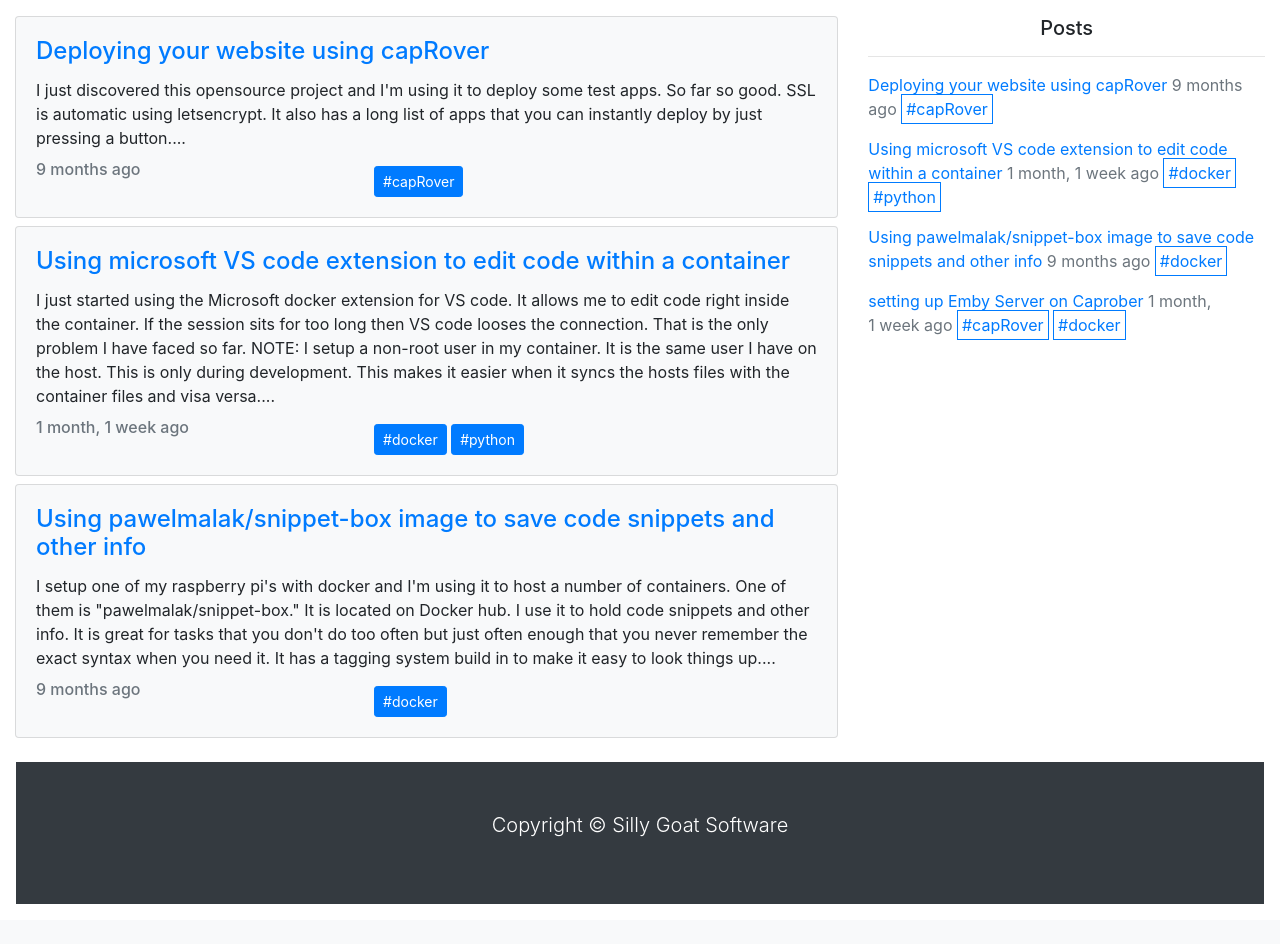
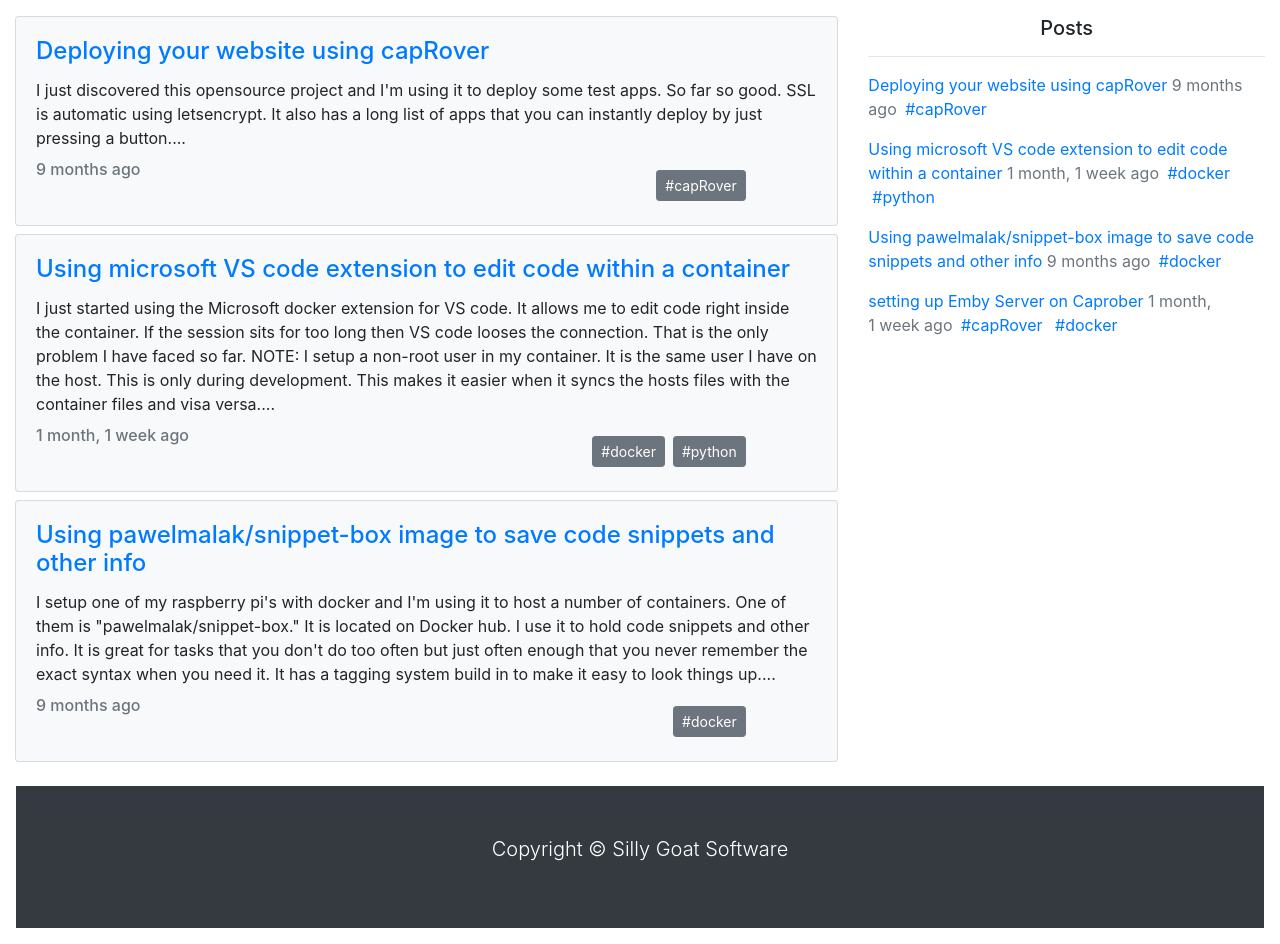
Before and after one commit to rickmmrr/silly-goat-blog, a Django app: page / in a window 1280 px wide. Shown: the part 56-1000 px from the top of the page. Before the commit the page ends 960 px from the top, so only its background shows below. Run offline with Django 4.2, Linux system fonts and the light colour scheme; data comes from the database, SQL or seed files in the repository; some libraries are stand-ins or nearby versions.

Commit message:
fixed the tag styling

```diff
--- a/templates/index.html
+++ b/templates/index.html
@@ -2,33 +2,6 @@
 
 {% block content %}
 <!-- Main Content-->
-<!-- <div class="container px-4 px-lg-5 bg-secondary">
-    <div class="row gx-4 gx-lg-5 justify-content-center">
-        <div class="col-md-10 col-lg-8 col-xl-7">
-            #Post preview
-            {% for obj in object_list %}
-            <div class="post-preview">
-                <a href="{% url 'post' obj.pk %}">
-                    <h3 class="post-title">{{ obj.title }}</h2>
-                    <h4 class="post-subtitle">{{ obj.intro }}...</h3>
-                </a>
-                <p class="post-meta">
-                    Posted by
-                    <a href="#!">{{ obj.author }}</a>
-                    {{ obj.updated_at|timesince }} ago
-                </p>
-            </div>
-            #Divider
-            <hr class="my-4" />
-            {% endfor %}
-
-            #Pager
-            <div class="d-flex justify-content-end mb-4"><a class="btn btn-primary text-uppercase" href="#!">Older Posts
-                    →</a></div>
-        </div>
-    </div>
-</div> -->
-
 <main>
     <div class="container-fluid">
         <div class="row">
@@ -46,38 +19,19 @@
 
                         <div class="row">
                             <div class="col-5"><h6 class="text-muted card-subtitle mb-2">{{ obj.updated_at|timesince }} ago</h6></div>
-                            <div class="col-6 ">
+                            <div class="col-6">
+                                <div class="d-grid gap-2 d-md-flex justify-content-md-end">
                                 {% for tag in obj.categories.all %}
                                 <span><!-- <a href="{% url 'tag_view' tag %}" class="text-black border border-primary p-1">#{{ tag }}</a> -->
-                                    <a class="btn btn-primary btn-sm" href="{% url 'tag_view' tag %}" role="button">#{{ tag }}</a></span>
-                                {% endfor %}</div>
+                                    <a class="btn btn-secondary btn-sm m-sm-1" href="{% url 'tag_view' tag %}" role="button">#{{ tag }}</a></span>
+                                {% endfor %}
+                                </div>
+                            </div>
                         </div>
-
-
-
-                        <!-- <h6 class="text-muted card-subtitle mb-2">{{ obj.updated_at|timesince }} ago</h6>
-                            {% for tag in obj.categories.all %}
-                            <span>#{{ tag }} </span>
-                            {% endfor %} -->
-
-
-
                     </div>
                 </div>
 
-                <!-- <div class="card bg-white mb-2">
-                    <div class="card-body">
-                        <a href="{% url 'post' obj.pk %}">
-                            <h4 class="card-title">{{ obj.title }}</h4>
-                        </a>
-                        <p class="card-text">{{ obj.intro }}...</p>
-                        <h6 class="text-muted card-subtitle mb-2">{{ obj.updated_at|timesince }} ago</h6>
-                    </div>
-                </div> -->
-
-
                 {% endif %}
-
 
                 {% endfor %}
 
@@ -91,7 +45,7 @@
                 </a>
                 <span class="fs-6 text-muted">{{ obj.updated_at|timesince }} ago</span>
                 {% for tag in obj.categories.all %}
-                <span class=""><a href="{% url 'tag_view' tag %}" class="text-black border border-primary p-1">#{{ tag }}</a></span>
+                <span class=""><a href="{% url 'tag_view' tag %}" class="text-black p-1">#{{ tag }}</a></span>
                 {% endfor %}
             </p>
 
```
Also changed, not shown: templates/tag.html (+8 -59 lines).
